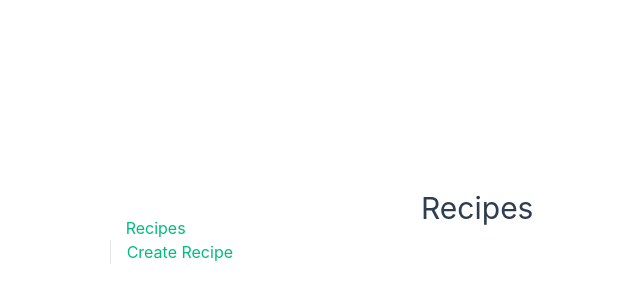
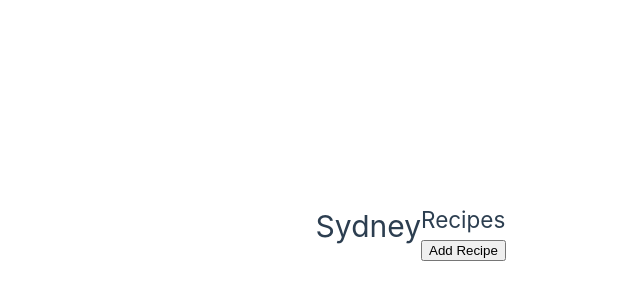
Before and after one commit to shinyhappydan/sydney, a Vue app: page / in a window 1280 px wide. Shown: the part 168-468 px from the top of the page, without its empty margins (219-859 px from the left). Built offline with nearby package versions, Linux system fonts and the light colour scheme; the HTML template or start-up script is replaced by a standard one.

Commit message:
remove css, att header with app title

```diff
--- a/playwright.config.ts
+++ b/playwright.config.ts
@@ -32,7 +32,7 @@ export default defineConfig({
   /* Shared settings for all the projects below. See https://playwright.dev/docs/api/class-testoptions. */
   use: {
     /* Maximum time each action such as `click()` can take. Defaults to 0 (no limit). */
-    actionTimeout: 0,
+    actionTimeout: 5000,
     /* Base URL to use in actions like `await page.goto('/')`. */
     baseURL: process.env.CI ? 'http://localhost:4173' : 'http://localhost:5173',
 
--- a/src/App.vue
+++ b/src/App.vue
@@ -1,63 +1,12 @@
 <script setup lang="ts">
-import { RouterLink, RouterView } from 'vue-router'
+import { RouterView } from 'vue-router'
 </script>
 
 <template>
   <header>
-    <div class="wrapper">
-      <nav>
-        <RouterLink to="/">Recipes</RouterLink>
-        <RouterLink to="/create">Create Recipe</RouterLink>
-      </nav>
-    </div>
+    <h1>Sydney</h1>
   </header>
-
   <RouterView />
 </template>
 
-<style scoped>
-header {
-  line-height: 1.5;
-  max-height: 100vh;
-}
-
-nav {
-  width: 100%;
-  font-size: 12px;
-  text-align: center;
-  margin-top: 2rem;
-}
-
-nav a {
-  display: inline-block;
-  padding: 0 1rem;
-  border-left: 1px solid var(--color-border);
-}
-
-nav a:first-of-type {
-  border: 0;
-}
-
-@media (min-width: 1024px) {
-  header {
-    display: flex;
-    place-items: center;
-    padding-right: calc(var(--section-gap) / 2);
-  }
-
-  header .wrapper {
-    display: flex;
-    place-items: flex-start;
-    flex-wrap: wrap;
-  }
-
-  nav {
-    text-align: left;
-    margin-left: -1rem;
-    font-size: 1rem;
-
-    padding: 1rem 0;
-    margin-top: 1rem;
-  }
-}
-</style>
+<style scoped></style>
--- a/src/router/index.ts
+++ b/src/router/index.ts
@@ -1,5 +1,6 @@
 import { createRouter, createWebHistory } from 'vue-router'
 import RecipesView from '@/views/RecipesView.vue'
+import AddRecipeView from '@/views/CreateView.vue'
 
 const router = createRouter({
   history: createWebHistory(import.meta.env.BASE_URL),
@@ -10,9 +11,9 @@ const router = createRouter({
       component: RecipesView,
     },
     {
-      path: '/create',
-      name: 'create',
-      component: () =>import('../views/CreateView.vue'),
+      path: '/add',
+      name: 'add',
+      component: AddRecipeView,
     }
   ],
 })
--- a/src/views/CreateView.vue
+++ b/src/views/CreateView.vue
@@ -1,7 +1,7 @@
 <template>
-  <div class="about">
-    <h1>Create a recipe</h1>
-    <form>
+  <div>
+    <h2>Create a recipe</h2>
+    <form >
       <input v-model="name" type="text" placeholder="Name" />
       <button @click="persist">Submit</button>
     </form>
@@ -9,19 +9,14 @@
 </template>
 
 <style>
-@media (min-width: 1024px) {
-  .about {
-    min-height: 100vh;
-    display: flex;
-    align-items: center;
-  }
-}
 </style>
 
 <script setup lang="ts">
 import { useRecipeStore } from '@/stores/recipeStore.ts'
 import { ref } from 'vue'
-import router from '@/router'
+import { useRouter } from 'vue-router'
+
+const router = useRouter()
 
 const { add } = useRecipeStore()
 
--- a/src/views/RecipesView.vue
+++ b/src/views/RecipesView.vue
@@ -1,10 +1,18 @@
 <script setup lang="ts">
 import RecipeList from '@/components/RecipeList.vue'
+import { useRouter } from 'vue-router'
+
+const router = useRouter()
+
+const goToCreateRecipe = () => {
+  router.push('/add')
+}
 </script>
 
 <template>
   <div>
-    <h1>Recipes</h1>
+    <h2>Recipes</h2>
     <RecipeList />
+    <button @click=goToCreateRecipe>Add Recipe</button>
   </div>
 </template>
```
Also changed, not shown: 1 other file (tests, documents, lock files or other folders).
